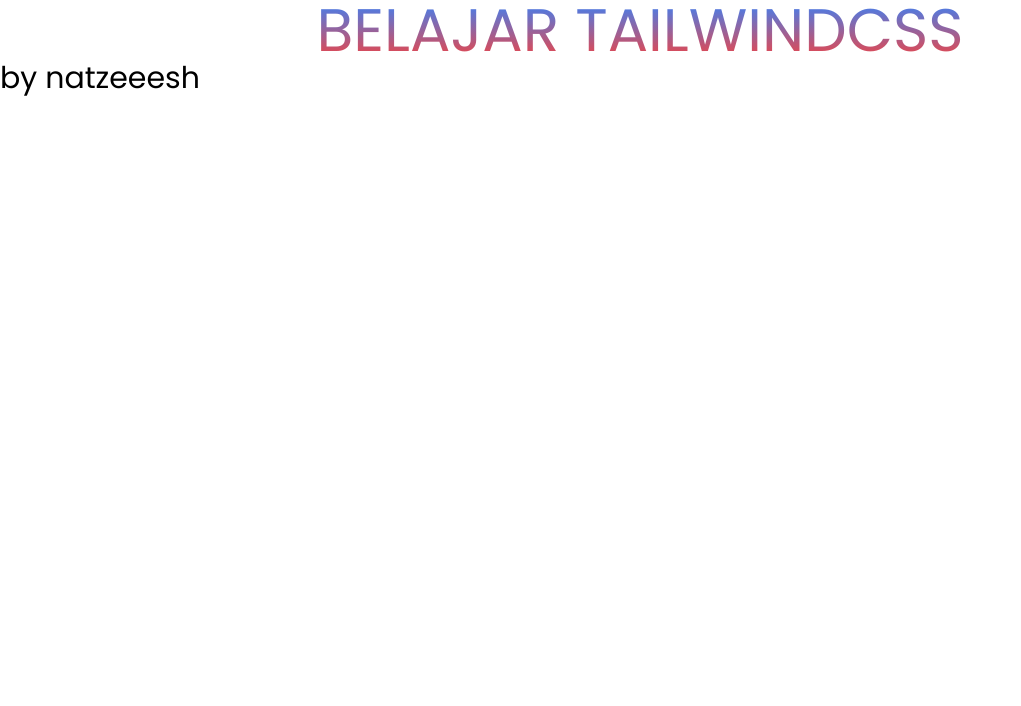
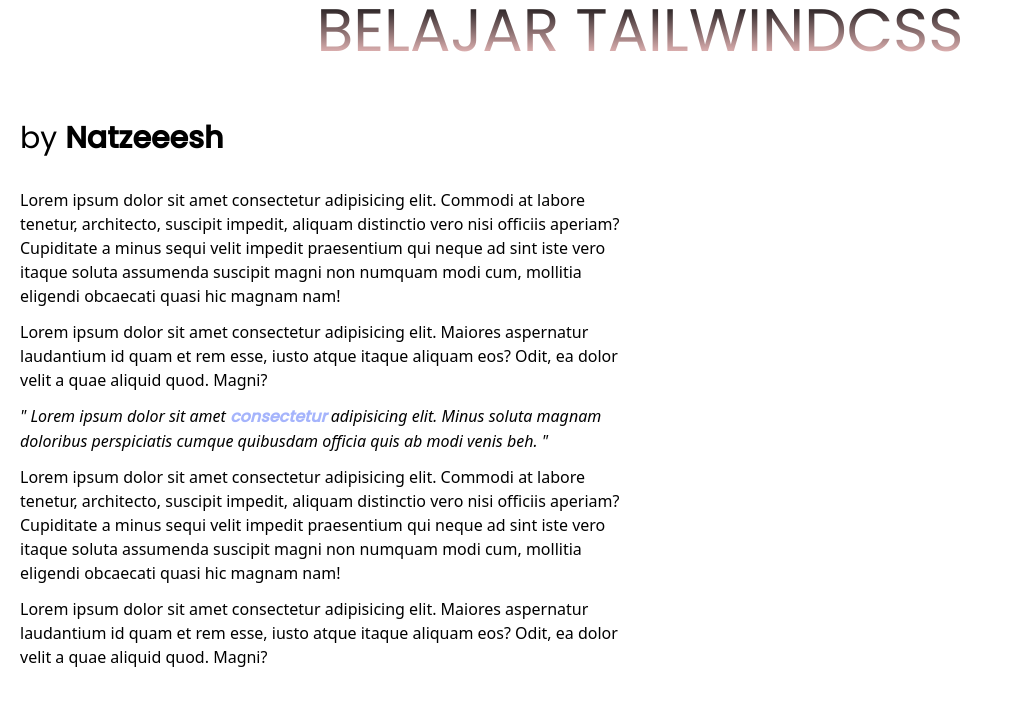
Before and after one commit to NathanTzy/tailwind, a website: page src/public/typography.html in a window 1280 px wide. Shown: the whole page, without its empty margins (0-1021 px from the left). Drawn offline with Linux system fonts and the light colour scheme.

Commit message:
update guysssssssssssssssssss

```diff
--- a/src/public/typography.html
+++ b/src/public/typography.html
@@ -14,8 +14,36 @@
 </head>
 
 <body>
-    <h1 class="text-center text-6xl font-Poppins bg-clip-text text-transparent bg-gradient-to-b from-blue-500 to-red-500">BELAJAR TAILWINDCSS</h1>
-    <P class="text-3xl font-Poppins">by natzeeesh</P>
+    <h1
+        class="text-center text-6xl font-Poppins bg-clip-text text-transparent bg-gradient-to-b from-zinc-950 to-red-200">
+        BELAJAR TAILWINDCSS
+    </h1>
+
+    <div class="p-5 size-2/4">
+        <P class="text-3xl font-Poppins mt-10">by <span class="font-semibold">Natzeeesh</span></P>
+
+        <p class="mt-8">Lorem ipsum dolor sit amet consectetur adipisicing elit. Commodi at labore tenetur, architecto,
+            suscipit
+            impedit, aliquam distinctio vero nisi officiis aperiam? Cupiditate a minus sequi velit impedit praesentium
+            qui neque ad sint iste vero itaque soluta assumenda suscipit magni non numquam modi cum, mollitia eligendi
+            obcaecati quasi hic magnam nam!</p>
+        <p class="mt-3">Lorem ipsum dolor sit amet consectetur adipisicing elit. Maiores aspernatur laudantium id quam
+            et rem esse,
+            iusto atque itaque aliquam eos? Odit, ea dolor velit a quae aliquid quod. Magni?</p>
+        <blockquote class="mt-3 italic">
+            " Lorem ipsum dolor sit amet <a href="#" class="text-indigo-300 font-Poppins hover:text-red-600 font-bold hover:underline">consectetur</a> adipisicing elit. Minus soluta magnam doloribus
+                perspiciatis cumque
+                quibusdam officia quis ab modi venis beh. "
+            </blockquote>
+        <p class="mt-3">Lorem ipsum dolor sit amet consectetur adipisicing elit. Commodi at labore tenetur, architecto,
+            suscipit
+            impedit, aliquam distinctio vero nisi officiis aperiam? Cupiditate a minus sequi velit impedit praesentium
+            qui neque ad sint iste vero itaque soluta assumenda suscipit magni non numquam modi cum, mollitia eligendi
+            obcaecati quasi hic magnam nam!</p>
+        <p class="mt-3">Lorem ipsum dolor sit amet consectetur adipisicing elit. Maiores aspernatur laudantium id quam
+            et rem esse,
+            iusto atque itaque aliquam eos? Odit, ea dolor velit a quae aliquid quod. Magni?</p>
+    </div>
 </body>
 
 </html>
```
Also changed, not shown: src/public/style.css.
